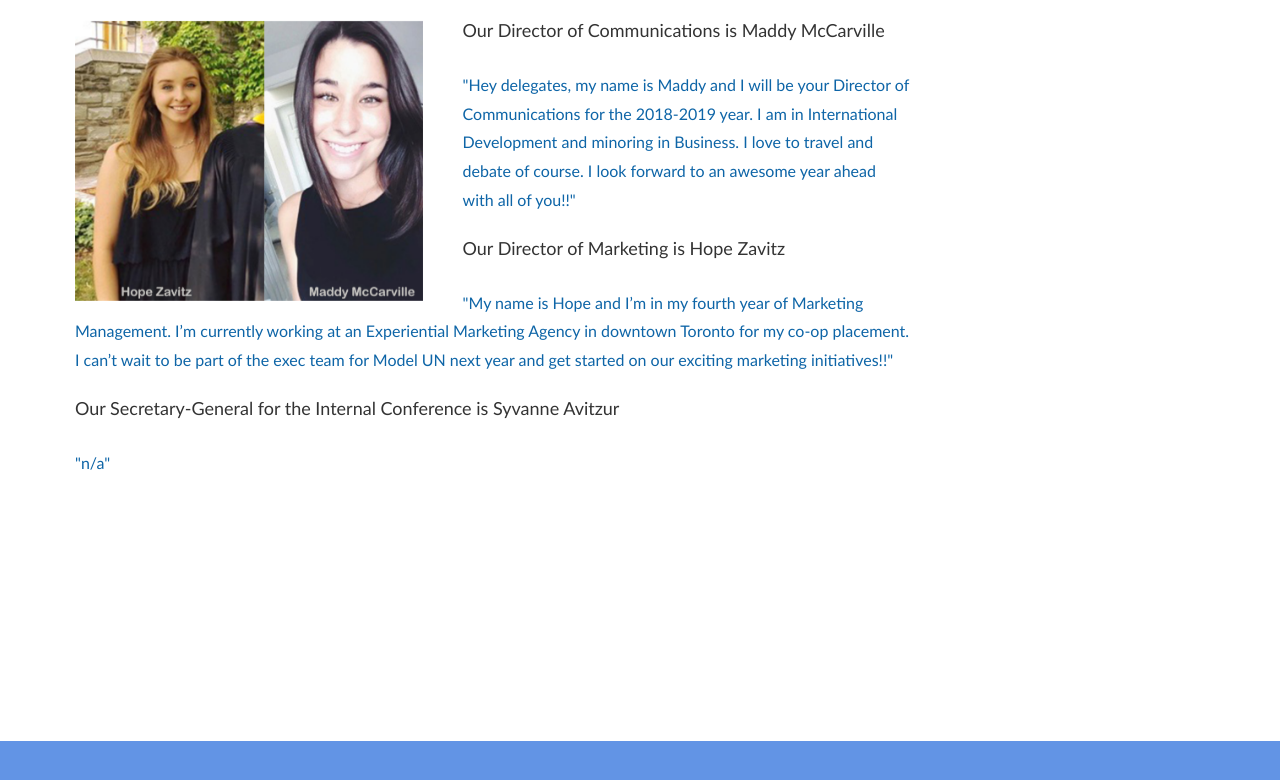
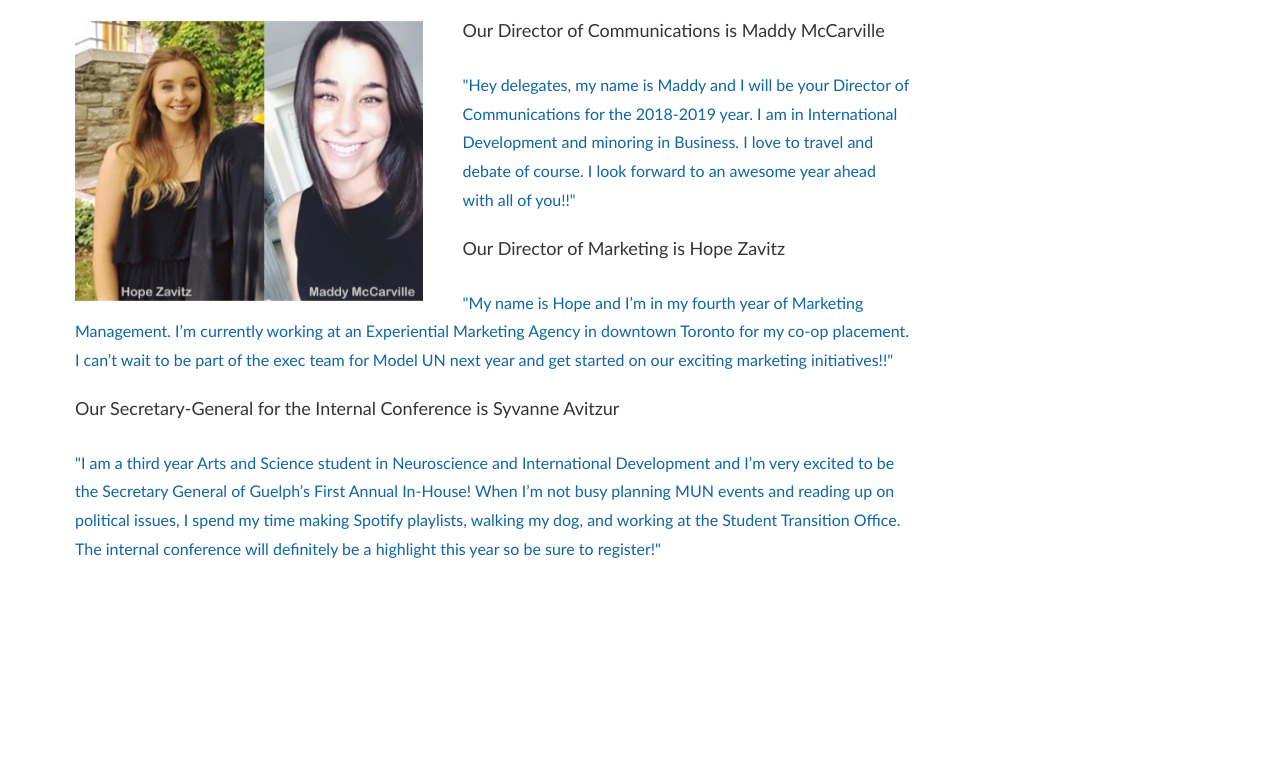
Before and after one commit to uogmun/uogmun, a plain HTML site: page docs/the-exec.html in a window 1280 px wide. Shown: the part 1933-2713 px from the top of the page. Before the commit the page ends 2674 px from the top, so only its background shows below. Drawn offline with Linux system fonts and the light colour scheme.

Commit message:
Update the-exec.html

```diff
--- a/docs/the-exec.html
+++ b/docs/the-exec.html
@@ -119,7 +119,7 @@
 
 							<h4> Our Secretary-General for the Internal Conference is Syvanne Avitzur </h4>
 							<p class="animate-box">
-							  "n/a" </p>
+							  "I am a third year Arts and Science student in Neuroscience and International Development and I’m very excited to be the Secretary General of Guelph’s First Annual In-House! When I’m not busy planning MUN events and reading up on political issues, I spend my time making Spotify playlists, walking my dog, and working at the Student Transition Office. The internal conference will definitely be a highlight this year so be sure to register!" </p>
 								</div>
 							</div>
 						</div>
```
